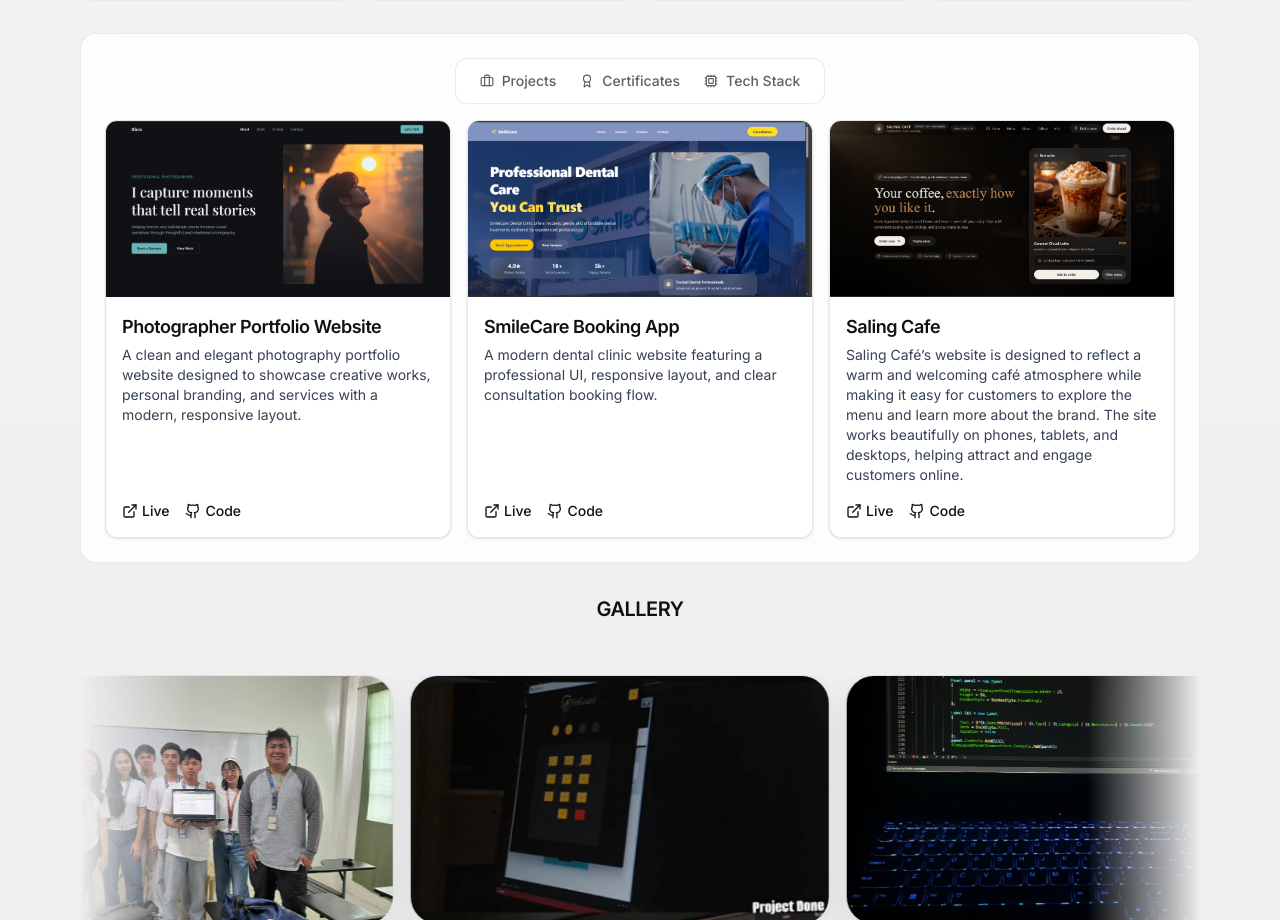
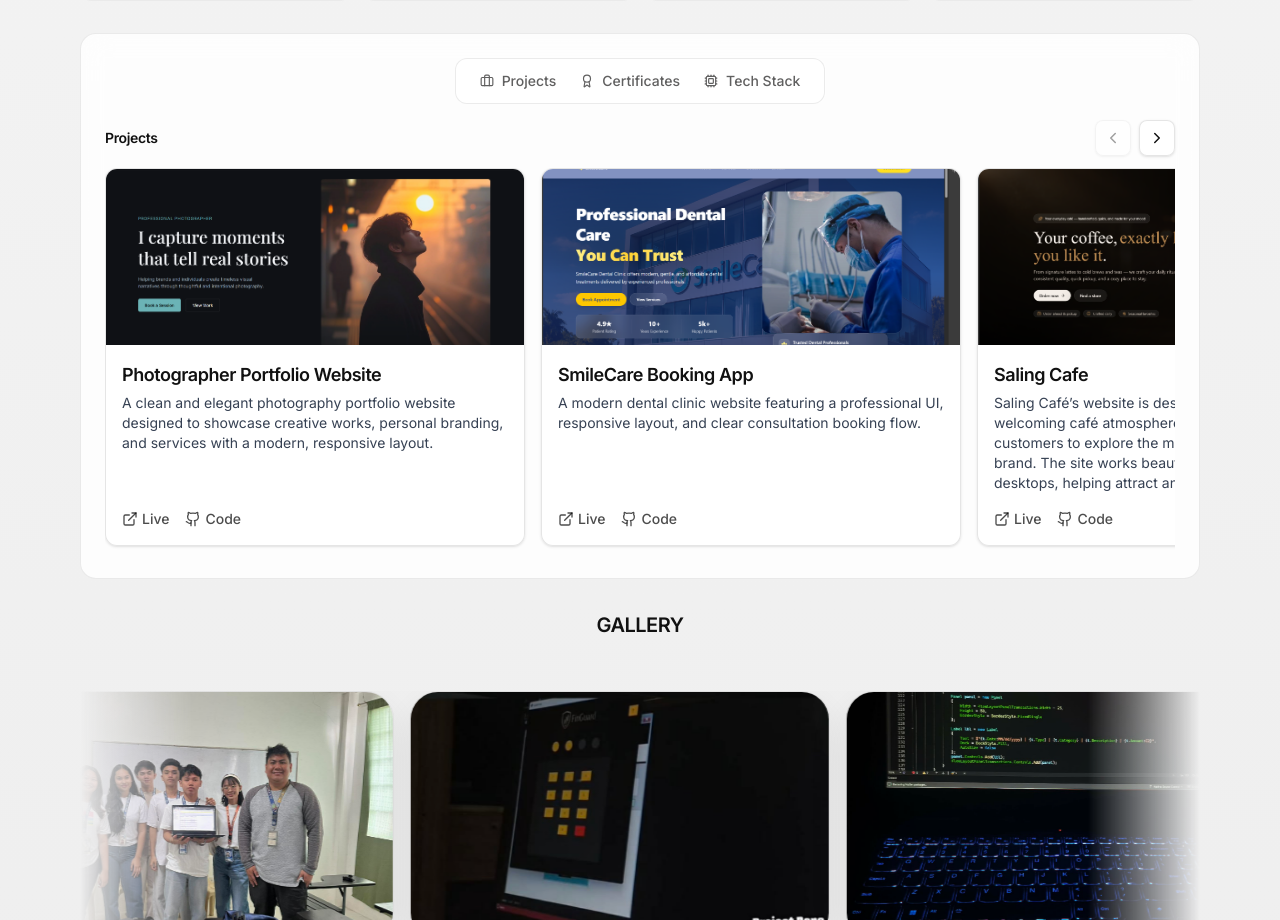
Before and after one commit to rrlWakai/myportfolio, a React (Vite) app in the folder client/: page / in a window 1280 px wide. Shown: the part 1385-2305 px from the top of the page. Built offline with nearby package versions, Linux system fonts and the light colour scheme.

Commit message:
added a new project

```diff
--- a/client/src/components/FilteredGrid.tsx
+++ b/client/src/components/FilteredGrid.tsx
@@ -1,5 +1,6 @@
 import { motion } from "framer-motion";
-import { ExternalLink, Github } from "lucide-react";
+import { ChevronLeft, ChevronRight, ExternalLink, Github } from "lucide-react";
+import { useEffect, useMemo, useRef, useState } from "react";
 
 import { projects, certificates, techStack } from "../data/projects";
 import type { Project, Certificate } from "../data/projects";
@@ -10,12 +11,12 @@ const container = {
   hidden: { opacity: 0 },
   show: {
     opacity: 1,
-    transition: { staggerChildren: 0.1 },
+    transition: { staggerChildren: 0.08 },
   },
 };
 
 const item = {
-  hidden: { opacity: 0, y: 16 },
+  hidden: { opacity: 0, y: 14 },
   show: { opacity: 1, y: 0 },
 };
 
@@ -31,33 +32,159 @@ const cardBase = `
 
 const categories = ["Frontend", "Tools", "Backend"] as const;
 
+/* ================= CAROUSEL HELPERS ================= */
+function useHorizontalScrollState(
+  ref: React.RefObject<HTMLUListElement | null>,
+) {
+  const [canLeft, setCanLeft] = useState(false);
+  const [canRight, setCanRight] = useState(false);
+
+  useEffect(() => {
+    const el = ref.current;
+    if (!el) return;
+
+    const update = () => {
+      const { scrollLeft, scrollWidth, clientWidth } = el;
+      setCanLeft(scrollLeft > 0);
+      setCanRight(scrollLeft + clientWidth < scrollWidth - 1);
+    };
+
+    update();
+    el.addEventListener("scroll", update, { passive: true });
+    window.addEventListener("resize", update);
+
+    return () => {
+      el.removeEventListener("scroll", update);
+      window.removeEventListener("resize", update);
+    };
+  }, [ref]);
+
+  const scrollByCard = (dir: -1 | 1) => {
+    const el = ref.current;
+    if (!el) return;
+
+    const card = el.querySelector<HTMLElement>("[data-card]");
+    const step = card
+      ? card.offsetWidth + 16
+      : Math.round(el.clientWidth * 0.85);
+
+    el.scrollBy({ left: dir * step, behavior: "smooth" });
+  };
+
+  return { canLeft, canRight, scrollByCard };
+}
+
+function ArrowButton({
+  dir,
+  onClick,
+  disabled,
+}: {
+  dir: "left" | "right";
+  onClick: () => void;
+  disabled: boolean;
+}) {
+  const Icon = dir === "left" ? ChevronLeft : ChevronRight;
+
+  return (
+    <button
+      type="button"
+      onClick={onClick}
+      disabled={disabled}
+      aria-label={dir === "left" ? "Scroll left" : "Scroll right"}
+      className={`
+        inline-flex h-9 w-9 items-center justify-center
+        rounded-lg border border-black/10
+        bg-white/80 backdrop-blur-md
+        shadow-sm transition
+        hover:shadow-md
+        disabled:opacity-40 disabled:cursor-not-allowed
+        dark:border-white/15 dark:bg-white/5
+      `}
+    >
+      <Icon size={18} />
+    </button>
+  );
+}
+
+/* ================= COMPONENT ================= */
 export default function FilteredGrid({ active }: { active: FilterType }) {
+  const projectRowRef = useRef<HTMLUListElement | null>(null);
+  const certRowRef = useRef<HTMLUListElement | null>(null);
+
+  const projectsScroll = useHorizontalScrollState(projectRowRef);
+  const certsScroll = useHorizontalScrollState(certRowRef);
+
+  const projectCards = useMemo(() => projects, []);
+  const certCards = useMemo(() => certificates, []);
+
   return (
     <div className="mt-4">
-      {/* ================= PROJECTS ================= */}
+      {/* ================= PROJECTS (INLINE CAROUSEL) ================= */}
       {active === "projects" && (
-        <motion.ul
+        <motion.div
           variants={container}
           initial="hidden"
           whileInView="show"
           viewport={{ once: false }}
-          className="grid gap-4 sm:grid-cols-2 lg:grid-cols-3"
         >
-          {projects.map((project: Project) => (
-            <motion.li key={project.id} variants={item} className="h-full">
+          {/* Header Row */}
+          <div className="mb-3 flex items-center justify-between">
+            <h3 className="text-sm font-semibold text-black dark:text-white">
+              Projects
+            </h3>
+
+            <div className="flex items-center gap-2">
+              <ArrowButton
+                dir="left"
+                disabled={!projectsScroll.canLeft}
+                onClick={() => projectsScroll.scrollByCard(-1)}
+              />
+              <ArrowButton
+                dir="right"
+                disabled={!projectsScroll.canRight}
+                onClick={() => projectsScroll.scrollByCard(1)}
+              />
+            </div>
+          </div>
+
+          {/* Scroll Row */}
+          <motion.ul
+            ref={projectRowRef}
+            variants={container}
+            className="
+              flex gap-4
+              overflow-x-auto
+              scroll-smooth
+              pb-2
+              [-ms-overflow-style:none]
+              [scrollbar-width:none]
+              [&::-webkit-scrollbar]:hidden
+              snap-x snap-mandatory
+            "
+          >
+            {projectCards.map((project: Project) => (
+              <motion.li
+                key={project.id}
+                variants={item}
+                className="
+                  snap-start
+                  w-[85%] sm:w-[420px] lg:w-[420px]
+                  shrink-0
+                "
+              >
                 <motion.div
+                  data-card
                   whileHover={{ y: -6 }}
                   transition={{ type: "spring", stiffness: 260, damping: 20 }}
                   className={`${cardBase} group h-full flex flex-col`}
                 >
-                {/* Image (fixed height – unchanged styling) */}
                   <img
                     src={project.thumbnail}
                     alt={project.title}
                     className="h-44 w-full object-cover"
+                    loading="lazy"
                   />
 
-                {/* Content */}
                   <div className="p-4 flex flex-col flex-1">
                     <h3 className="font-semibold text-lg text-black dark:text-white">
                       {project.title}
@@ -67,8 +194,7 @@ export default function FilteredGrid({ active }: { active: FilterType }) {
                       {project.description}
                     </p>
 
-                  {/* Actions pinned to bottom */}
-                  <div className="mt-auto flex gap-4 pt-4">
+                    <div className="mt-auto flex flex-wrap gap-4 pt-4">
                       {project.liveUrl && (
                         <a
                           href={project.liveUrl}
@@ -77,8 +203,8 @@ export default function FilteredGrid({ active }: { active: FilterType }) {
                           className="
                             inline-flex items-center gap-1
                             text-sm font-medium
-                    text-black-600
-                    dark:hover:text-white/800
+                            text-black/70 hover:text-black
+                            dark:text-white/70 dark:hover:text-white
                             transition-colors
                           "
                         >
@@ -95,8 +221,8 @@ export default function FilteredGrid({ active }: { active: FilterType }) {
                           className="
                             inline-flex items-center gap-1
                             text-sm font-medium
-                    text-black-600
-                    dark:hover:text-white
+                            text-black/70 hover:text-black
+                            dark:text-white/70 dark:hover:text-white
                             transition-colors
                           "
                         >
@@ -107,7 +233,6 @@ export default function FilteredGrid({ active }: { active: FilterType }) {
                     </div>
                   </div>
 
-                {/* Hover overlay (unchanged) */}
                   <div
                     className="
                       pointer-events-none absolute inset-0
@@ -120,24 +245,62 @@ export default function FilteredGrid({ active }: { active: FilterType }) {
               </motion.li>
             ))}
           </motion.ul>
+        </motion.div>
       )}
 
-      {/* ================= CERTIFICATES ================= */}
+      {/* ================= CERTIFICATES (INLINE CAROUSEL) ================= */}
       {active === "certificates" && (
-        <motion.ul
+        <motion.div
           variants={container}
           initial="hidden"
           whileInView="show"
           viewport={{ once: false }}
-          className="grid gap-6 sm:grid-cols-2 lg:grid-cols-3"
         >
-          {certificates.map((cert: Certificate) => (
-            <motion.li key={cert.id} variants={item}>
-              <div className={cardBase}>
+          <div className="mb-3 flex items-center justify-between">
+            <h3 className="text-sm font-semibold text-black dark:text-white">
+              Certificates
+            </h3>
+
+            <div className="flex items-center gap-2">
+              <ArrowButton
+                dir="left"
+                disabled={!certsScroll.canLeft}
+                onClick={() => certsScroll.scrollByCard(-1)}
+              />
+              <ArrowButton
+                dir="right"
+                disabled={!certsScroll.canRight}
+                onClick={() => certsScroll.scrollByCard(1)}
+              />
+            </div>
+          </div>
+
+          <motion.ul
+            ref={certRowRef}
+            variants={container}
+            className="
+              flex gap-4
+              overflow-x-auto
+              scroll-smooth
+              pb-2
+              [-ms-overflow-style:none]
+              [scrollbar-width:none]
+              [&::-webkit-scrollbar]:hidden
+              snap-x snap-mandatory
+            "
+          >
+            {certCards.map((cert: Certificate) => (
+              <motion.li
+                key={cert.id}
+                variants={item}
+                className="snap-start w-[85%] sm:w-[360px] lg:w-[360px] shrink-0"
+              >
+                <div data-card className={`${cardBase}`}>
                   <img
                     src={cert.image}
                     alt={cert.title}
                     className="h-40 w-full object-cover"
+                    loading="lazy"
                   />
 
                   <div className="p-4">
@@ -152,9 +315,10 @@ export default function FilteredGrid({ active }: { active: FilterType }) {
               </motion.li>
             ))}
           </motion.ul>
+        </motion.div>
       )}
 
-      {/* ================= TECH STACK (Grouped + Tooltip) ================= */}
+      {/* ================= TECH STACK (KEEP GRID — BEST UX) ================= */}
       {active === "tech" && (
         <motion.div
           variants={container}
@@ -191,28 +355,30 @@ export default function FilteredGrid({ active }: { active: FilterType }) {
                         src={tech.logo}
                         alt={tech.title}
                         className="h-6 w-6 object-contain shrink-0"
+                        loading="lazy"
                       />
 
-                      <span className="text-sm font-medium text-black-600 ">
+                      <span className="text-sm font-medium text-black/70 dark:text-white/80">
                         {tech.title}
                       </span>
 
+                      {/* Tooltip */}
                       <div
                         className="
                           pointer-events-none
                           absolute left-1/2 top-full z-20
-                          mt-2 w-52 -translate-x-1/2
+                          mt-2 w-56 -translate-x-1/2
                           rounded-lg
-                          bg-black text-black-600
+                          border border-black/10
+                          bg-white/95 text-black/70
                           px-3 py-2
                           text-xs leading-relaxed
                           opacity-0 scale-95
                           transition
-                          group-hover:opacity-100
-                          group-hover:scale-100
-
+                          group-hover:opacity-100 group-hover:scale-100
                           shadow-lg
                           hidden sm:block
+                          dark:border-white/15 dark:bg-black/70 dark:text-white/80
                         "
                       >
                         {tech.description}
--- a/client/src/data/projects.ts
+++ b/client/src/data/projects.ts
@@ -81,6 +81,15 @@ export const projects: Project[] = [
       "Vite",
       "Vercel",
     ],
+  },
+    {
+    id: 4,
+    title: "Timeless Resort",
+    description:
+      "A luxury resort landing page concept built with a modern, responsive layout, smooth animations, and clear sections that guide users toward booking and inquiries.",
+    thumbnail: "/projects/timelessresort.png",
+    liveUrl: "https://timelessresort.vercel.app/",
+    techStack: ["React", "TypeScript", "Tailwind CSS", "Framer Motion", "Vite", "Vercel"],
   },
 ];
 
```
Also changed, not shown: 1 other file (tests, documents, lock files or other folders). Lines whose indentation alone changed are shown as unchanged.
